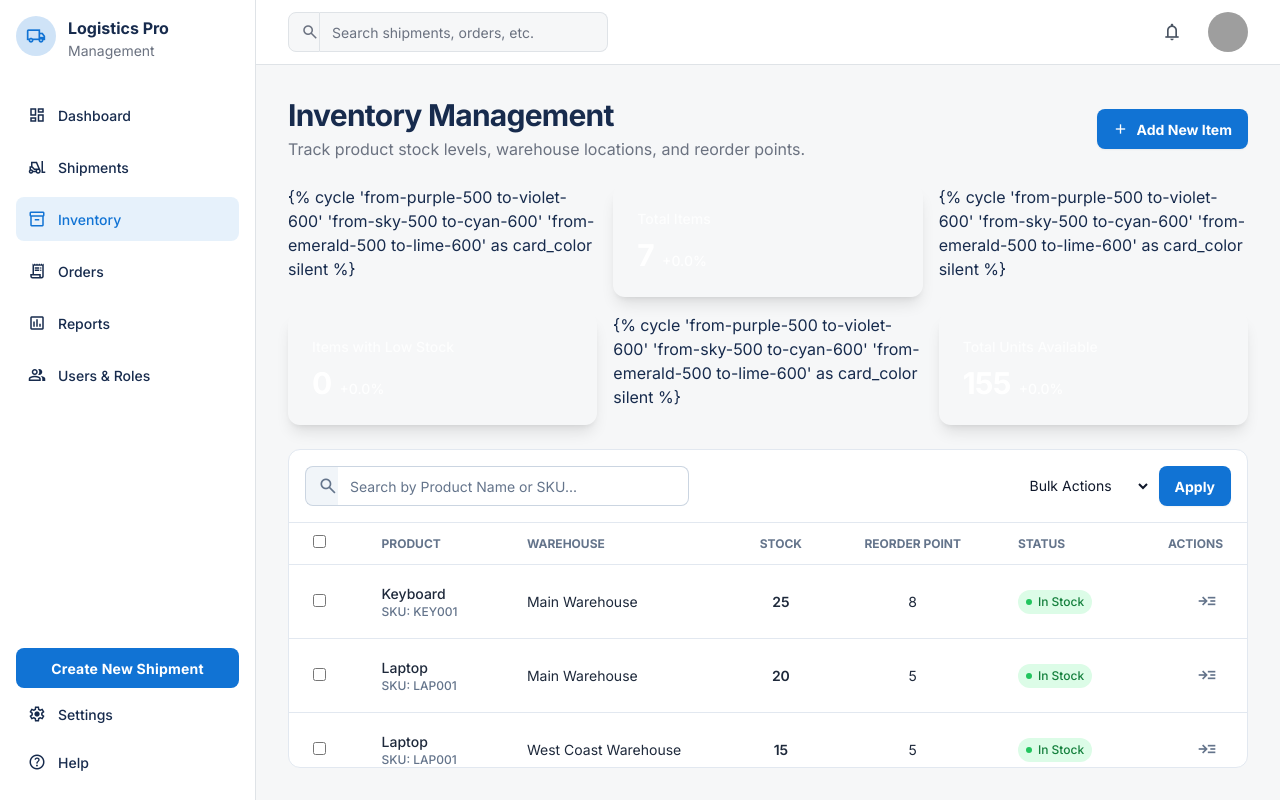
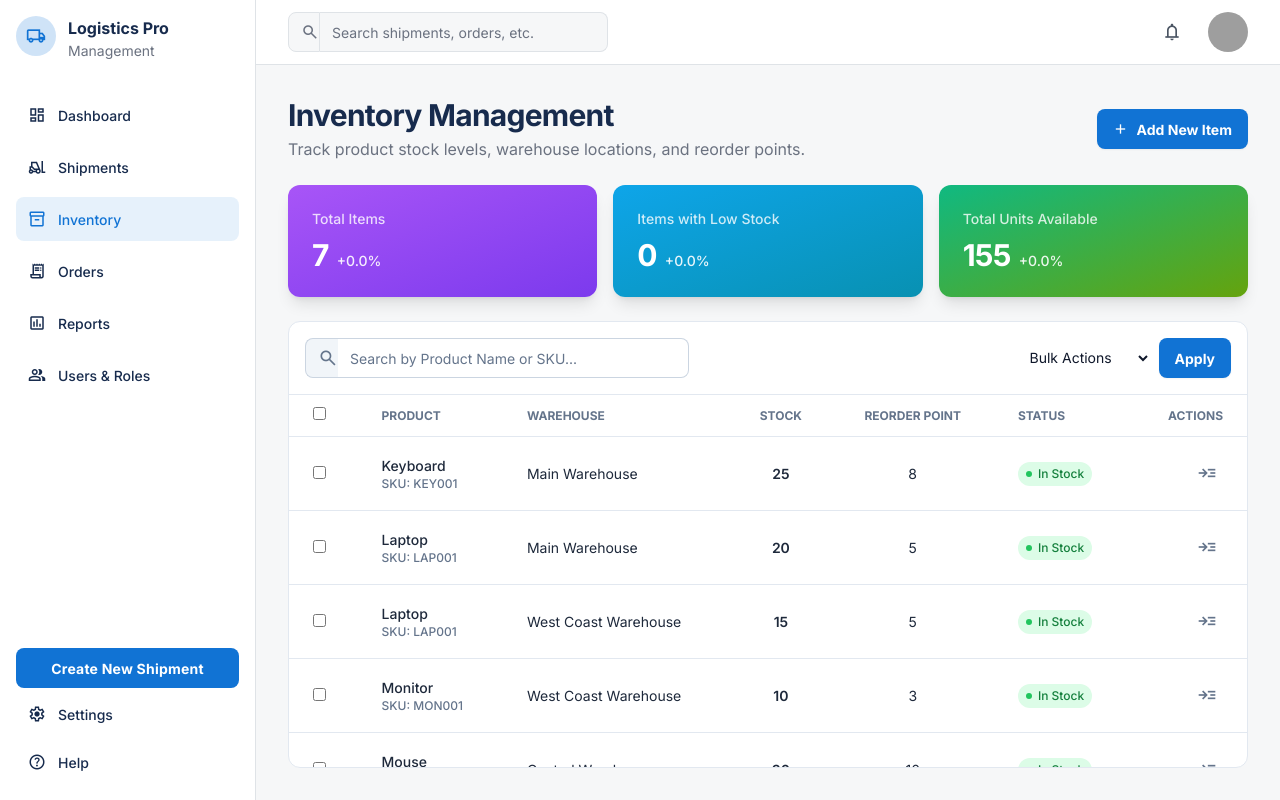
Before and after one commit to HekmatSuha/logitsticmanagementsystem, a Django app: page /inventory/ in a window 1280 px wide. Run offline with Django 5.2, Linux system fonts and the light colour scheme; data comes from the database, SQL or seed files in the repository; some libraries are stand-ins or nearby versions; grey boxes are pictures that could not be loaded.

Commit message:
Fix inventory stats gradient display

```diff
--- a/inventory/views.py
+++ b/inventory/views.py
@@ -33,29 +33,39 @@
         total_units = (
             StockItem.objects.aggregate(total_units=Sum("quantity"))["total_units"] or 0
         )
+        gradients = [
+            "from-purple-500 to-violet-600",
+            "from-sky-500 to-cyan-600",
+            "from-emerald-500 to-lime-600",
+        ]
+        stats = [
+            {
+                "label": "Total Items",
+                "value": f"{total_items:,}",
+                "change": "+0.0%",
+                "tone": "success",
+            },
+            {
+                "label": "Items with Low Stock",
+                "value": f"{low_stock_count:,}",
+                "change": "+0.0%",
+                "tone": "danger",
+            },
+            {
+                "label": "Total Units Available",
+                "value": f"{total_units:,}",
+                "change": "+0.0%",
+                "tone": "success",
+            },
+        ]
+
+        for stat, gradient in zip(stats, gradients):
+            stat["gradient"] = gradient
+
         ctx.update(
             {
                 "search_query": self.request.GET.get("q", "").strip(),
-                "stats": [
-                    {
-                        "label": "Total Items",
-                        "value": f"{total_items:,}",
-                        "change": "+0.0%",
-                        "tone": "success",
-                    },
-                    {
-                        "label": "Items with Low Stock",
-                        "value": f"{low_stock_count:,}",
-                        "change": "+0.0%",
-                        "tone": "danger",
-                    },
-                    {
-                        "label": "Total Units Available",
-                        "value": f"{total_units:,}",
-                        "change": "+0.0%",
-                        "tone": "success",
-                    },
-                ],
+                "stats": stats,
             }
         )
         return ctx
--- a/templates/inventory/list.html
+++ b/templates/inventory/list.html
@@ -25,11 +25,9 @@
     </div>
 
     <div class="grid grid-cols-1 gap-4 sm:grid-cols-2 lg:grid-cols-3">
-      {% for stat in stats %} {% cycle 'from-purple-500 to-violet-600'
-      'from-sky-500 to-cyan-600' 'from-emerald-500 to-lime-600' as card_color
-      silent %}
+      {% for stat in stats %}
       <div
-        class="flex flex-col gap-2 rounded-xl bg-gradient-to-br {{ card_color }} p-6 text-white shadow-lg transition hover:shadow-xl dark:text-white"
+        class="flex flex-col gap-2 rounded-xl bg-gradient-to-br {{ stat.gradient }} p-6 text-white shadow-lg transition hover:shadow-xl dark:text-white"
       >
         <p class="text-sm font-medium text-white/80">{{ stat.label }}</p>
         <div class="flex items-baseline gap-2">
```
